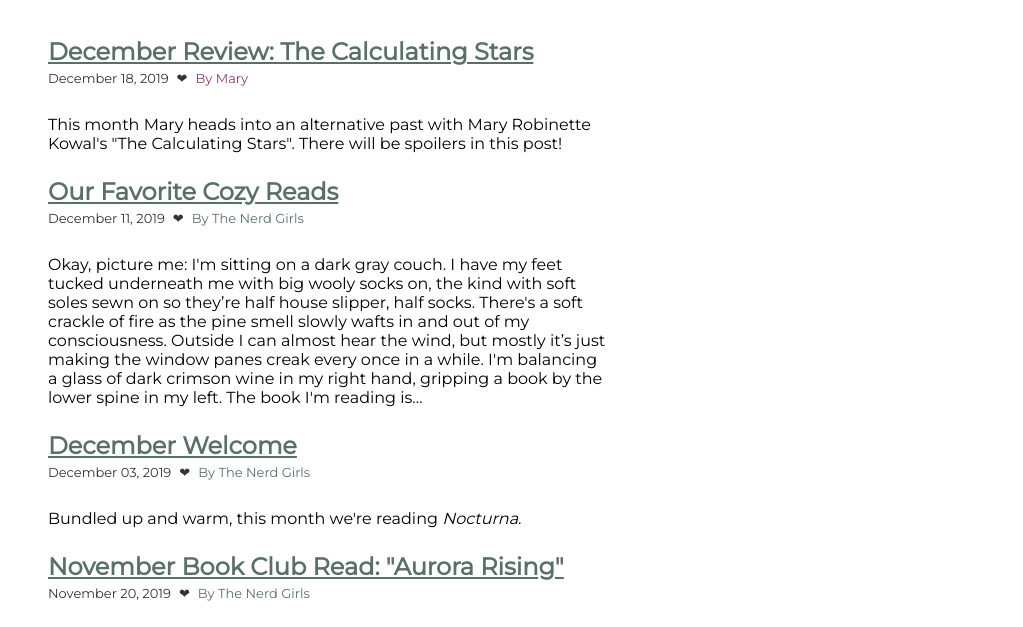
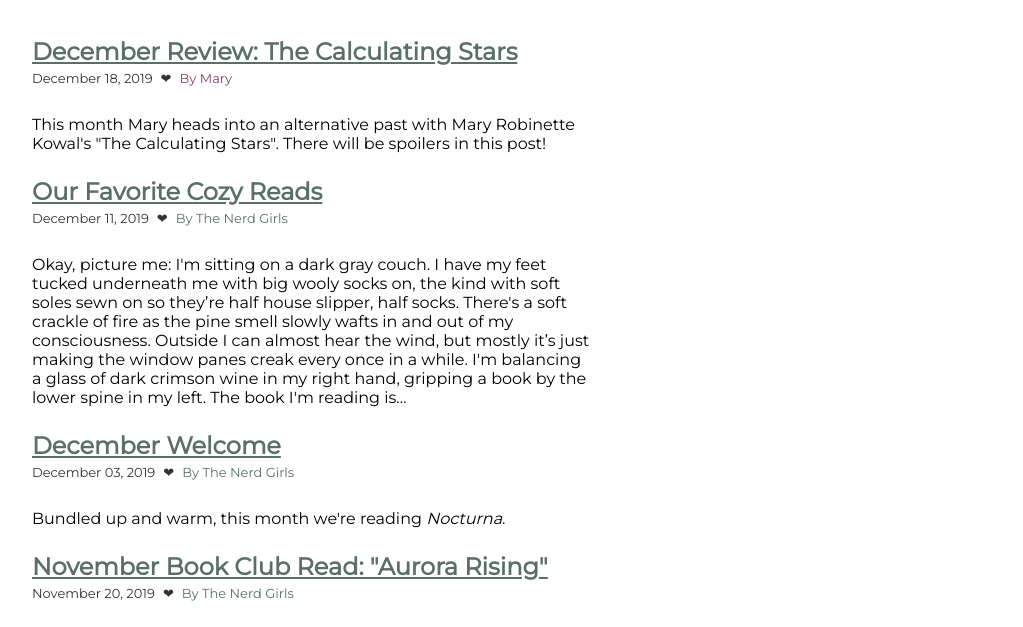
Before and after one commit to catheraaine/nerd-girls-blog, a Gatsby site: page / in a window 1280 px wide. Shown: the part 99-726 px from the top of the page, without its empty margins (128-1151 px from the left). Built offline with nearby package versions, Linux system fonts and the light colour scheme; Gatsby itself is replaced by a stand-in of ours.

Commit message:
fix: listing margin to match heading

```diff
--- a/src/scss/_components.listing.scss
+++ b/src/scss/_components.listing.scss
@@ -5,6 +5,11 @@
   margin: {
     left: $mobile-padding;
     right: $mobile-padding;
+  }
+
+  @media (min-width: 62.5rem) {
+    margin-left: 0;
+    margin-right: 0;
   }
 
   &__title {
```
